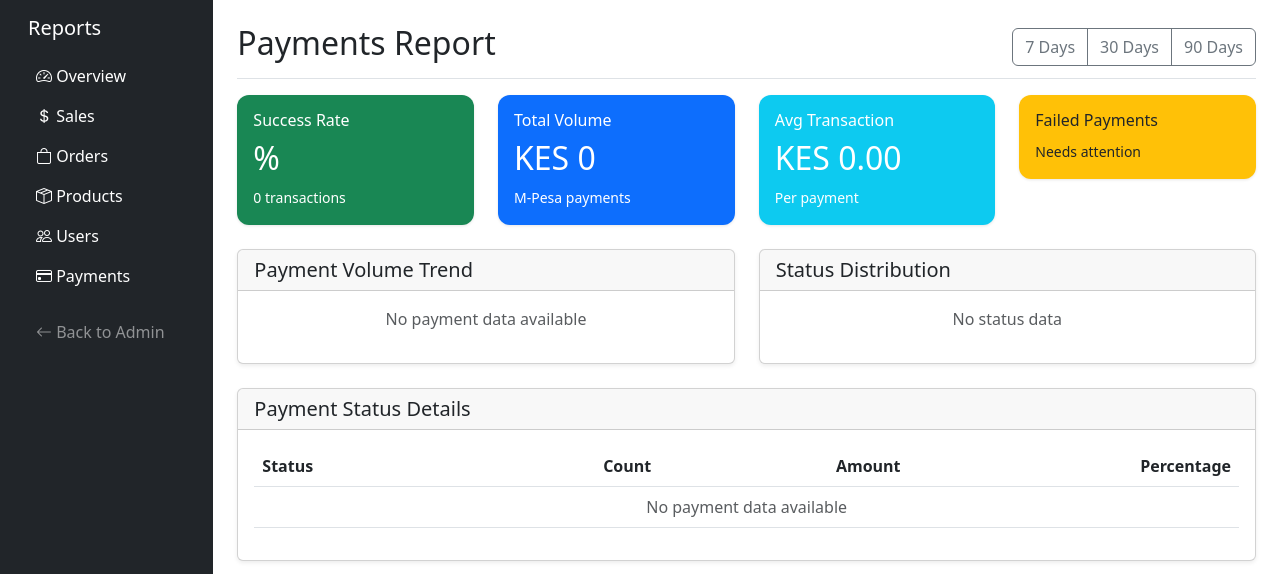
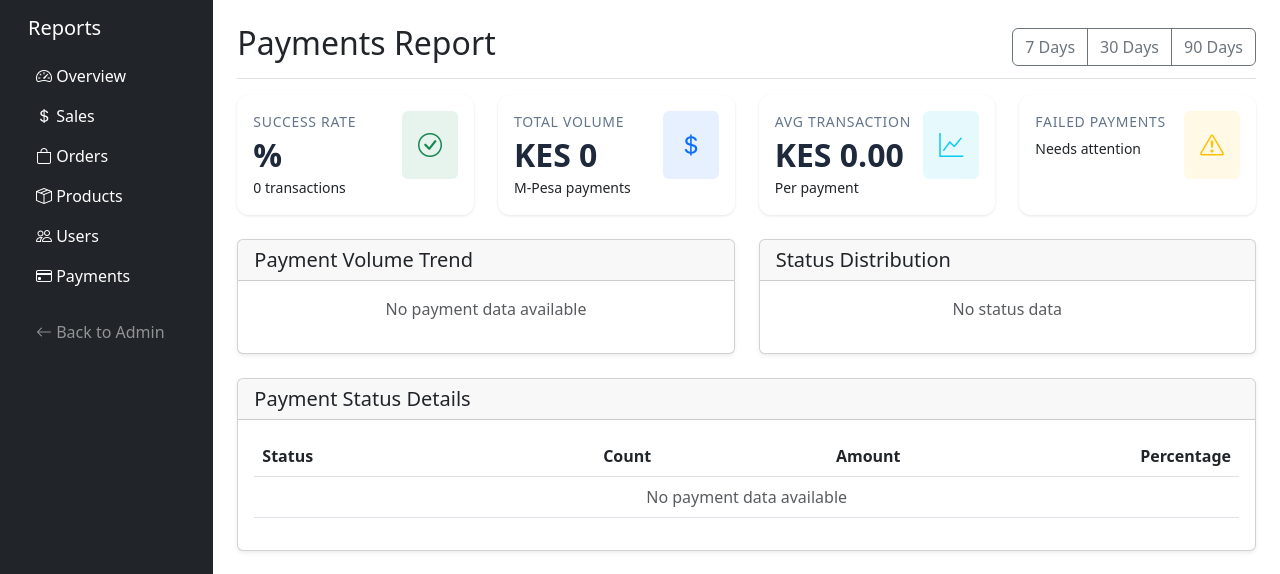
Before and after one commit to layersony/Campus-Stationery-Ecommerce, a Django app: template templates/reports/payments.html in a window 1280 px wide. Shown: the part 62-636 px from the top of the page. Run offline with Django 5.2, Linux system fonts and the light colour scheme; the template is opened without the code that fills it, so the values that code supplies are empty.

Commit message:
updated cards

```diff
--- a/templates/reports/payments.html
+++ b/templates/reports/payments.html
@@ -19,45 +19,74 @@
 <!-- Payment Stats -->
 <div class="row g-4 mb-4">
 
-    <!-- Success Rate -->
+
     <div class="col-md-3">
-        <div class="card stat-card bg-success text-white">
+        <div class="card stat-card h-100">
             <div class="card-body">
-                <h6>Success Rate</h6>
-                <h2>{{ success_rate|floatformat:1 }}%</h2>
-                <small>{{ mpesa_stats.total_transactions|default:0 }} transactions</small>
+                <div class="d-flex justify-content-between align-items-start">
+                    <div>
+                        <p class="metric-label mb-1">Success Rate</p>
+                        <h3 class="metric-value mb-0">{{ success_rate|floatformat:1 }}%</h3>
+                        <small>
+                            {{ mpesa_stats.total_transactions|default:0 }} transactions
+                        </small>
+                    </div>
+                    <div class="bg-success bg-opacity-10 p-3 rounded">
+                        <i class="bi bi-check-circle text-success fs-4"></i>
+                    </div>
+                </div>
             </div>
         </div>
     </div>
 
     <!-- Total Volume -->
     <div class="col-md-3">
-        <div class="card stat-card bg-primary text-white">
+        <div class="card stat-card h-100">
             <div class="card-body">
-                <h6>Total Volume</h6>
-                <h2>KES {{ mpesa_stats.total_volume|default:0|intcomma }}</h2>
-                <small>M-Pesa payments</small>
+                <div class="d-flex justify-content-between align-items-start">
+                    <div>
+                        <p class="metric-label mb-1">Total Volume</p>
+                        <h3 class="metric-value mb-0">KES {{ mpesa_stats.total_volume|default:0|intcomma }}</h3>
+                        <small>
+                            M-Pesa payments
+                        </small>
+                    </div>
+                    <div class="bg-primary bg-opacity-10 p-3 rounded">
+                        <i class="bi bi-currency-dollar text-primary fs-4"></i>
+                    </div>
+                </div>
             </div>
         </div>
     </div>
 
     <!-- Avg Transaction -->
     <div class="col-md-3">
-        <div class="card stat-card bg-info text-white">
+        <div class="card stat-card h-100">
             <div class="card-body">
-                <h6>Avg Transaction</h6>
-                <h2>KES {{ mpesa_stats.avg_transaction|default:0|floatformat:2|intcomma }}</h2>
-                <small>Per payment</small>
+                <div class="d-flex justify-content-between align-items-start">
+                    <div>
+                        <p class="metric-label mb-1">Avg Transaction</p>
+                        <h3 class="metric-value mb-0">KES {{ mpesa_stats.avg_transaction|default:0|floatformat:2|intcomma }}</h3>
+                        <small>
+                            Per payment
+                        </small>
+                    </div>
+                    <div class="bg-info bg-opacity-10 p-3 rounded">
+                        <i class="bi bi-graph-up text-info fs-4"></i>
+                    </div>
+                </div>
             </div>
         </div>
     </div>
 
     <!-- Failed Payments (FIXED) -->
     <div class="col-md-3">
-        <div class="card stat-card bg-warning text-dark">
+        <div class="card stat-card h-100">
             <div class="card-body">
-                <h6>Failed Payments</h6>
-                <h2>
+                <div class="d-flex justify-content-between align-items-start">
+                    <div>
+                        <p class="metric-label mb-1">Failed Payments</p>
+                        <h3 class="metric-value mb-0">
                             {% with failed_count=0 %}
                                 {% for s in status_distribution %}
                                     {% if s.status == 'failed' %}
@@ -65,8 +94,15 @@
                                     {% endif %}
                                 {% endfor %}
                             {% endwith %}
-                </h2>
-                <small>Needs attention</small>
+                        </h3>
+                        <small>
+                            Needs attention
+                        </small>
+                    </div>
+                    <div class="bg-warning bg-opacity-10 p-3 rounded">
+                        <i class="bi bi-exclamation-triangle text-warning fs-4"></i>
+                    </div>
+                </div>
             </div>
         </div>
     </div>
```
Also changed, not shown: templates/reports/sales.html (+33 -10 lines). Lines whose indentation alone changed are shown as unchanged.
